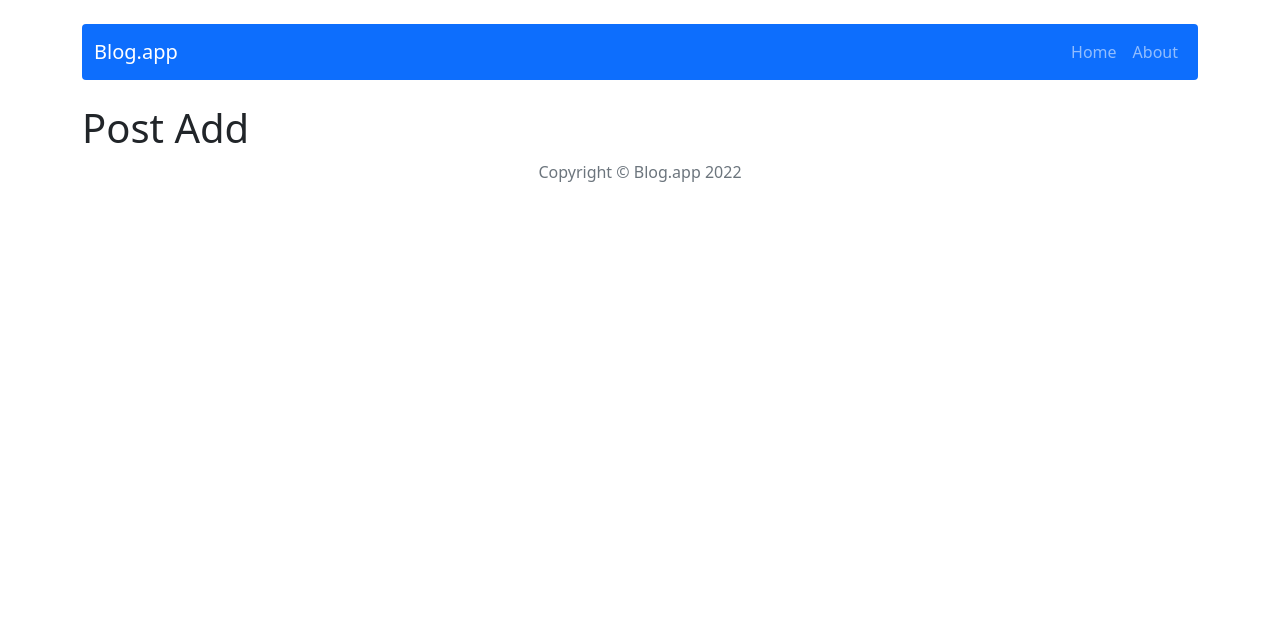
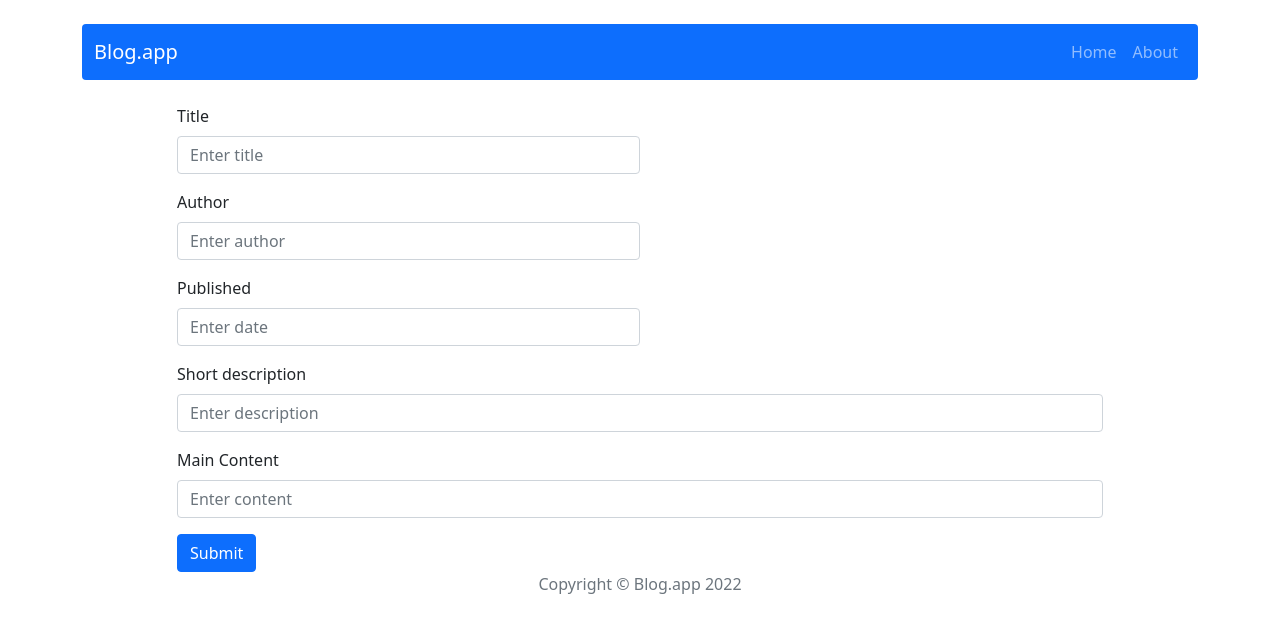
Before and after one commit to kamila-wilczynska/Blog-app-module-19, a React (Create React App) app: page /post/add in a window 1280 px wide. Shown: the top 632 px of the page. Built offline with nearby package versions, Linux system fonts and the light colour scheme.

Commit message:
Add postAdd page content

```diff
--- /dev/null
+++ b/src/components/features/AddPostForm/AddPostForm.js
@@ -0,0 +1,52 @@
+import Button from 'react-bootstrap/Button';
+import Form from 'react-bootstrap/Form';
+import { Row, Col } from 'react-bootstrap';
+
+function AddPostForm() {
+  return (
+	<>
+	<Row className="justify-content-md-center">
+	<Col xs={12} md={10} >
+	<Form>
+	<Col md={6}>
+
+      <Form.Group className="mb-3" controlId="formBasicEmail">
+        <Form.Label>Title</Form.Label>
+        <Form.Control type="email" placeholder="Enter title" />
+      </Form.Group>
+
+	  <Form.Group className="mb-3" controlId="formBasicEmail">
+        <Form.Label>Author</Form.Label>
+        <Form.Control type="email" placeholder="Enter author" />
+      </Form.Group>
+
+      <Form.Group className="mb-3" controlId="formBasicPassword">
+        <Form.Label>Published</Form.Label>
+        <Form.Control type="password" placeholder="Enter date" />
+      </Form.Group>
+     </Col>
+
+	  <Form.Group className="mb-3" controlId="formBasicPassword">
+        <Form.Label>Short description</Form.Label>
+        <Form.Control type="password" placeholder="Enter description" />
+      </Form.Group>
+
+
+	  <Form.Group className="mb-3" controlId="formBasicPassword">
+        <Form.Label>Main Content</Form.Label>
+        <Form.Control type="password" placeholder="Enter content" />
+      </Form.Group>
+
+      <Button variant="primary" type="submit">
+        Submit
+      </Button>
+    </Form>
+	</Col>
+	</Row>
+	</>
+  );
+}
+
+
+
+export default AddPostForm;
--- /dev/null
+++ b/src/components/features/Modal/RemovePostModal.js
@@ -0,0 +1,25 @@
+import { Button, Modal } from "react-bootstrap";
+
+function RemovePostModal(props) {
+  return (
+    <Modal
+      show={props.show}
+      onHide={props.closeModal}
+      backdrop="static"
+      keyboard={false}
+    >
+      <Modal.Header closeButton>
+        <Modal.Title>Are you sure?</Modal.Title>
+      </Modal.Header>
+      <Modal.Body>This operation will completely remove this post from the app. Are you sure you want to do that?</Modal.Body>
+      <Modal.Footer>
+        <Button variant="secondary" onClick={props.closeModal}>
+          Close
+        </Button>
+		<Button variant="danger" onClick={props.deletePost}>Remove</Button>
+      </Modal.Footer>
+    </Modal>
+  );
+}
+
+export default RemovePostModal;
--- a/src/components/features/PostCard/PostCard.js
+++ b/src/components/features/PostCard/PostCard.js
@@ -14,7 +14,7 @@ const PostCard = (props) => {
               Short description: {props.description}
             </p>
           </Card.Text>
-          <Link key={props.postId} to={"/post/" + props.postId}>
+          <Link key={props.postId} to={"/post/" + props.id}>
             <Button variant="primary">Read more</Button>
           </Link>
         </Card.Body>
--- a/src/components/pages/Post/Post.js
+++ b/src/components/pages/Post/Post.js
@@ -1,43 +1,67 @@
-import { Container } from "react-bootstrap";
+//import { Container } from "react-bootstrap";
 import { useParams } from "react-router-dom";
+
+import { useDispatch, useSelector } from "react-redux";
+import { getPostById } from "../../../redux/postsRedux";
 import { Button, Row, Col } from "react-bootstrap";
-import { useSelector } from "react-redux";
-import { getPostById } from "../../../redux/postsRedux";
 import { Link } from "react-router-dom";
+import RemovePostModal from "../../features/Modal/RemovePostModal";
+import { useState } from "react";
+import { Navigate } from "react-router-dom";
+import { removePost } from "../../../redux/postsRedux";
 
-function Post() {
+
+const Post = (props) => {
 	const { id } = useParams();
-	const postInformation = useSelector((state) => getPostById(state, id))
+	const postContent = useSelector((state) => getPostById(state, id));
+	const [modal, setModal] = useState(false);
+	const closeModal = () => setModal(false);
+	const openModal = () => setModal(true);
+	const dispatch = useDispatch();
+	const deletePost = (e) => {
+		e.preventDefault();
+		dispatch(removePost(postContent.id));
+		setModal(false);
+	}
+	if (modal) {
+		return <RemovePostModal show={modal} closeModal={closeModal} deletePost={deletePost} />;
+	  }
+	  if (!postContent) {
+		return <Navigate to="/" />;
+	  } else
 		return (
-		<Container>
+			<>
 				<Row className="justify-content-center">
 					<Col md={8} className="d-flex justify-content-between">
-				<h1>{postInformation.title} </h1>
-				</Col>
-				<Col md={4}>
+						<h1>{postContent.title}</h1>
 						<div>
-						<Link key={postInformation.id} to={"/post/edit/" + postInformation.id}>
+							<Link key={postContent.id} to={"/post/edit/" + postContent.id}>
 								<Button variant="outline-info" className="m-2">
 									Edit
 								</Button>
 							</Link>
-						<Button variant="outline-danger">Delete</Button>
+							<Button variant="outline-danger" onClick={openModal}>
+								Delete
+								</Button>
+
 						</div>
 					</Col>
 				</Row>
-			<Row>
-				<Col md="auto">
-					<p><b>Author:</b>
-						{postInformation.author} </p>
-
-					<p><b>Published: </b>
-						{postInformation.publishedDate} </p>
-						{postInformation.content}
+				<Row className="justify-content-center">
+          <Col md={8}>
+            <p>
+              <b>Author: </b>
+              {postContent.author}
+            </p>
+            <p>
+              <b>Published:</b> {postContent.publishedDate}
+            </p>
+            <p>{postContent.content}</p>
           </Col>
         </Row>
+      </>
+    );
+};
 
-		</Container>
-	);
-}
 
 	export default Post;
--- a/src/components/pages/PostAdd/PostAdd.js
+++ b/src/components/pages/PostAdd/PostAdd.js
@@ -1,8 +1,10 @@
+import AddPostForm from "../../features/AddPostForm/AddPostForm";
+
 function PostAdd() {
 	return (
-	  <div>
-		<h1>Post Add</h1>
-	  </div>
+		<>
+		<AddPostForm/>
+		</>
 	);
   }
 
--- a/src/components/pages/PostEdit/PostEdit.js
+++ b/src/components/pages/PostEdit/PostEdit.js
@@ -1,7 +1,7 @@
 function PostEdit() {
 	return (
 	  <div>
-		<h1>render About</h1>
+		<h1>Edit</h1>
 	  </div>
 	);
   }
--- a/src/redux/postsRedux.js
+++ b/src/redux/postsRedux.js
@@ -1,17 +1,21 @@
 //selectors
-
 export const getAllPosts = (state) => state.posts;
-
-export const getPostById = ({ posts }, id) => posts.find((post) => post.id === id); //search for the post from the store
+export const getPostById = ({ posts }, id) =>
+  posts.find((post) => post.id === id);
 
 // actions
 const createActionName = (actionName) => `app/posts/${actionName}`;
+const REMOVE_POST = createActionName("REMOVE_POST");
 
 // action creators
+export const removePost = (payload) => ({ type: REMOVE_POST, payload });
+
 const postsReducer = (statePart = [], action) => {
   switch (action.type) {
+    case REMOVE_POST:
+      return [statePart.filter((post) => post.id !== action.payload)];
     default:
       return statePart;
-  };
+  }
 };
 export default postsReducer;
```
Also changed, not shown: src/redux/initialState.js (+4 -4 lines), 1 other file (tests, documents, lock files or other folders). Lines whose indentation alone changed are shown as unchanged.
